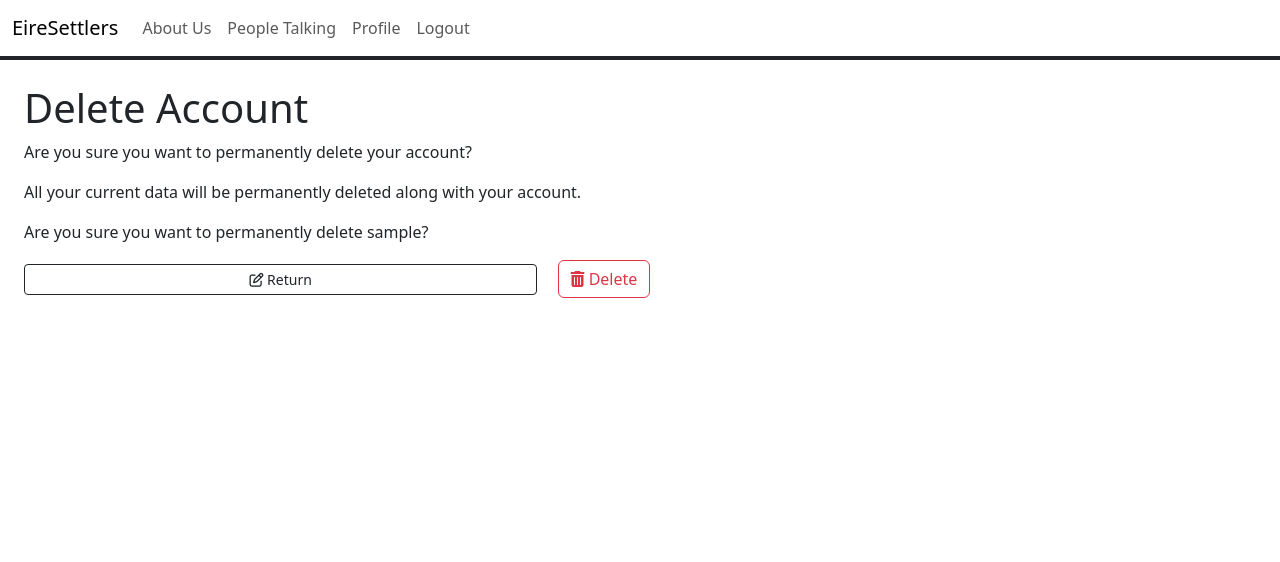
After one commit to tinobragaa/eire-settlers, a Django app: page /delete_profile/ in a window 1280 px wide. The commit adds this page. Shown: the top 562 px of the page. Run offline with Django 4.2, Linux system fonts and the light colour scheme; the visitor is signed in with stand-in values (Sample User, id 1); some libraries are stand-ins or nearby versions.

Commit message:
Add: created delete_profile html file

```diff
--- /dev/null
+++ b/templates/delete_profile.html
@@ -0,0 +1,24 @@
+{% extends "base.html" %}
+
+{% block title %}
+Delete Account / Eire Settlers
+{% endblock %}
+
+{% block content %}
+{% if user.username == user_info.username %}
+<p>Delete your account?</p>
+{% endif %}
+
+<div class="container-main-content p-4">
+    <form method="POST"  >
+        {% csrf_token %}
+        <h1>Delete Account</h1>
+        <p>Are you sure you want to permanently delete your account?</p>
+        <p>All your current data will be permanently deleted along with your account.</p>
+        <p>Are you sure you want to permanently delete {{ user.username }}?</p>
+        <a role="button" class="btn btn-sm btn-outline-dark col-5 me-1 me-lg-3 text-nowrap" href="{% url 'member_profile' %}"><i class="fa-regular fa-pen-to-square"></i> Return</a>
+        <button type="submit" class="btn btn-outline-danger mt-0 text-nowrap"value=""><i class="fa-solid fa-trash-can"></i> Delete</button>
+    </form>
+</div>
+
+{% endblock content %}
--- a/templates/member_profile.html
+++ b/templates/member_profile.html
@@ -16,7 +16,7 @@
                 {% if user.is_authenticated and user == profile.user %}
                 <div class="row d-grid gap-2 d-flex justify-content-center flex-nowrap">
                     <a role="button" class="btn btn-sm btn-outline-dark col-5 me-1 me-lg-3 text-nowrap" href="{% url 'update_profile' %}"><i class="fa-regular fa-pen-to-square"></i> Edit</a>
-                    <a role="button" class="btn btn-sm btn-outline-danger col-6  text-nowrap" href="#"><i class="fa-solid fa-trash-can"></i> Delete</a>
+                    <a role="button" class="btn btn-sm btn-outline-danger col-6  text-nowrap" href="{% url 'delete_profile' %}"><i class="fa-solid fa-trash-can"></i> Delete</a>
                 </div>
                 {% endif %}
             </div>
--- a/templates/profile_form.html
+++ b/templates/profile_form.html
@@ -6,7 +6,7 @@
     <div class="col-md-6 card m-4 gray">
         <div class="card-body">
             <div class="row">
-                <h1>EDIT PROFILE</h1>
+                <h1>Edit Profile</h1>
             </div>
             <div class="row-col-1 d-flex justify-content-center">
                 <a type="button" class="btn btn-outline-dark" href="{% url 'member_profile' %}">Return</a>
@@ -16,14 +16,13 @@
                     {% csrf_token %}
 
                     {% for field in form %}
-
                         <div class="form-outline mt-3">
                             <label class="col-sm-2 col-form-label text-nowrap" for="">{{ field.label }}</label>
                             {{field}}
                         </div>
                     {% endfor %}
                     {% if request.resolver_match.url_name == 'update_profile' %}
-                    <button type="submit" class="btn auth-btn mt-4 mb-4 hover">UPDATE</button>
+                    <button type="submit" class="btn auth-btn mt-4 mb-4 hover">Save</button>
                     {% endif %}
                 </form>
             </div>
```
